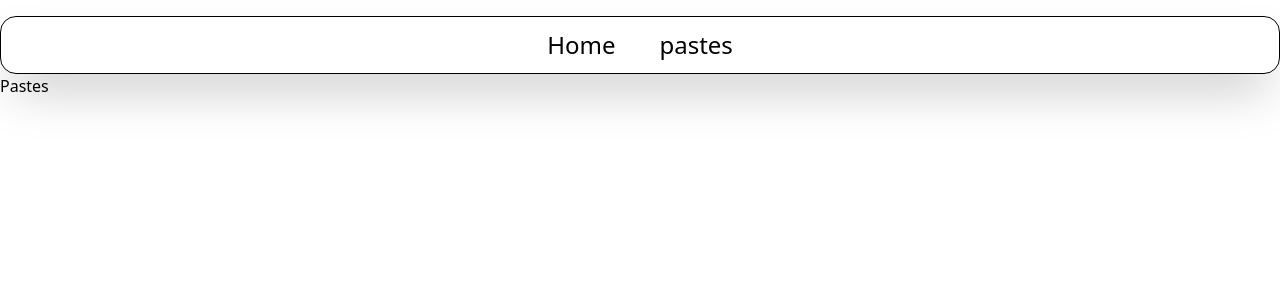
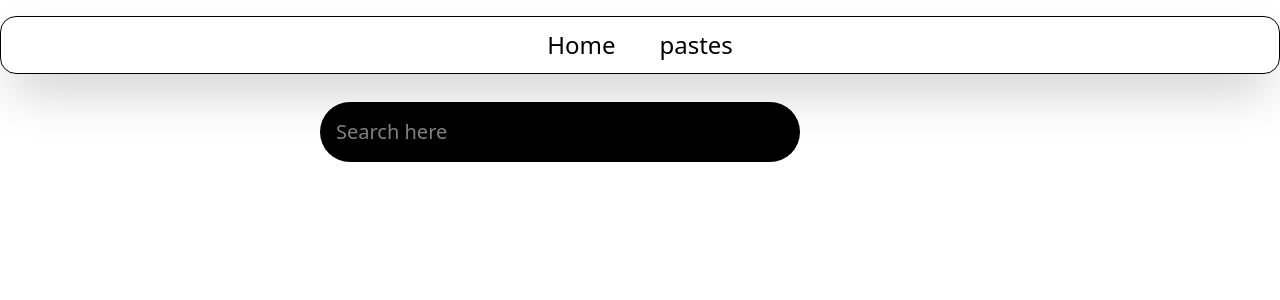
Before and after one commit to ayush236/Notebook-APP, a React (Vite) app in the folder App-pasting/: page /pastes in a window 1280 px wide. Shown: the top 300 px of the page. Built offline with nearby package versions, Linux system fonts and the light colour scheme.

Commit message:
feat: the search bar and paste list

```diff
--- a/App-pasting/src/Pages/Pastes.jsx
+++ b/App-pasting/src/Pages/Pastes.jsx
@@ -1,8 +1,51 @@
-import React from 'react'
+import React, { useState } from 'react'
+import { useSelector } from 'react-redux'
 
 const Pastes = () => {
+
+
+  const  Pastes =useSelector((state)=>state.paste.pastes);
+  const[searchTerm, SetsearchTerm] =useState('');
+
+const filterData = Pastes.filter((paste)=>paste.title.toLowerCase().includes(searchTerm.toLowerCase()))
   return (
-    <div>Pastes</div>
+    <div>
+      <div className='mt-7 ml-[25%]'>
+        <input className='flex bg-black rounded-4xl p-4 w-[50%] text-xl text-white'
+        type='search'
+        placeholder='Search here'
+        value={searchTerm}
+        onChange={(e)=>SetsearchTerm(e.target.value)}
+        />
+      </div>
+      <div className='flex flex-col gap-5 mt-5 mx-7 ' >
+        {
+          filterData.length > 0 &&
+          filterData.map((paste)=>(
+            <div className='border p-3.5 rounded-2xl place-items-center flex flex-col gap-2'>
+            <div>
+              {paste.title}
+            </div>
+            <div>
+              {paste.contain}
+            </div>
+            <div className='flex gap-3  '>
+              <button className='bg-black text-white font-semibold p-3 rounded max-w-fit'>Edit</button>
+              <button className='bg-black text-white font-semibold p-3 rounded max-w-fit'>Delete</button>
+              <button className='bg-black text-white font-semibold p-3 rounded max-w-fit'>view</button>
+              <button className='bg-black text-white font-semibold p-3 rounded max-w-fit'>share</button>
+              <button className='bg-black text-white font-semibold p-3 rounded max-w-fit'>copy</button>
+            </div>
+            <div>
+              {paste.createdAt}
+              </div>
+            </div>
+          ))
+        }
+
+      </div>
+
+    </div>
   )
 }
 
```
